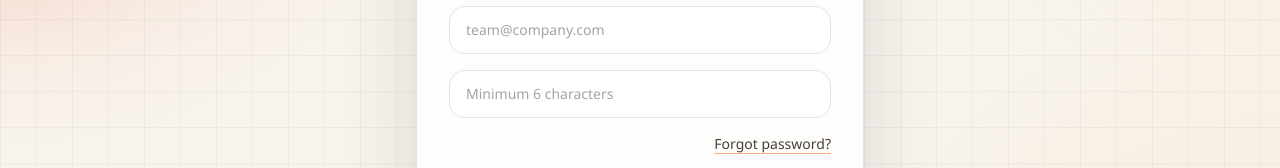
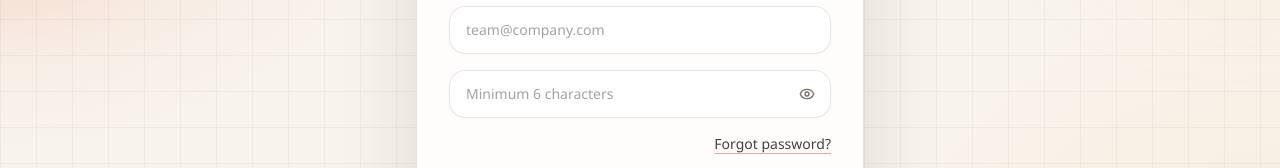
Before and after one commit to AI-Kurukshetra/autotestgen-ai, a Next.js app: page /auth/login in a window 1280 px wide. Shown: the part 377-545 px from the top of the page. Built offline with nearby package versions, Linux system fonts and the light colour scheme; no server answers.

Commit message:
Implement PasswordInput component and update AuthForm and PasswordUpdateForm to use it

```diff
--- a/components/auth-form.tsx
+++ b/components/auth-form.tsx
@@ -6,6 +6,7 @@ import { useState, useTransition } from "react";
 
 import { Button } from "@/components/ui/button";
 import { Input } from "@/components/ui/input";
+import { PasswordInput } from "@/components/ui/password-input";
 import { createClient } from "@/lib/supabaseClient";
 
 type AuthFormProps = {
@@ -92,11 +93,10 @@ export function AuthForm({ mode }: AuthFormProps) {
           onChange={(event) => setEmail(event.target.value)}
           required
         />
-        <Input
+        <PasswordInput
           autoComplete={mode === "login" ? "current-password" : "new-password"}
           minLength={6}
           placeholder="Minimum 6 characters"
-          type="password"
           value={password}
           onChange={(event) => setPassword(event.target.value)}
           required
--- a/components/password-update-form.tsx
+++ b/components/password-update-form.tsx
@@ -6,6 +6,7 @@ import { useEffect, useState } from "react";
 
 import { Button } from "@/components/ui/button";
 import { Input } from "@/components/ui/input";
+import { PasswordInput } from "@/components/ui/password-input";
 import { createClient } from "@/lib/supabaseClient";
 
 export function PasswordUpdateForm() {
@@ -105,20 +106,18 @@ export function PasswordUpdateForm() {
         </div>
       ) : (
         <form className="mt-8 space-y-4" onSubmit={handleSubmit}>
-          <Input
+          <PasswordInput
             autoComplete="new-password"
             minLength={6}
             placeholder="New password"
-            type="password"
             value={password}
             onChange={(event) => setPassword(event.target.value)}
             required
           />
-          <Input
+          <PasswordInput
             autoComplete="new-password"
             minLength={6}
             placeholder="Confirm new password"
-            type="password"
             value={confirmPassword}
             onChange={(event) => setConfirmPassword(event.target.value)}
             required
--- /dev/null
+++ b/components/ui/password-input.tsx
@@ -0,0 +1,35 @@
+"use client";
+
+import * as React from "react";
+import { Eye, EyeOff } from "lucide-react";
+
+import { Input, type InputProps } from "@/components/ui/input";
+import { cn } from "@/lib/utils";
+
+export const PasswordInput = React.forwardRef<HTMLInputElement, InputProps>(
+  ({ className, ...props }, ref) => {
+    const [visible, setVisible] = React.useState(false);
+
+    return (
+      <div className="relative">
+        <Input
+          ref={ref}
+          className={cn("pr-12", className)}
+          type={visible ? "text" : "password"}
+          {...props}
+        />
+        <button
+          type="button"
+          aria-label={visible ? "Hide password" : "Show password"}
+          aria-pressed={visible}
+          className="absolute inset-y-0 right-0 flex w-12 items-center justify-center text-stone-500 transition hover:text-stone-900"
+          onClick={() => setVisible((current) => !current)}
+        >
+          {visible ? <EyeOff className="h-4 w-4" /> : <Eye className="h-4 w-4" />}
+        </button>
+      </div>
+    );
+  }
+);
+
+PasswordInput.displayName = "PasswordInput";
```
